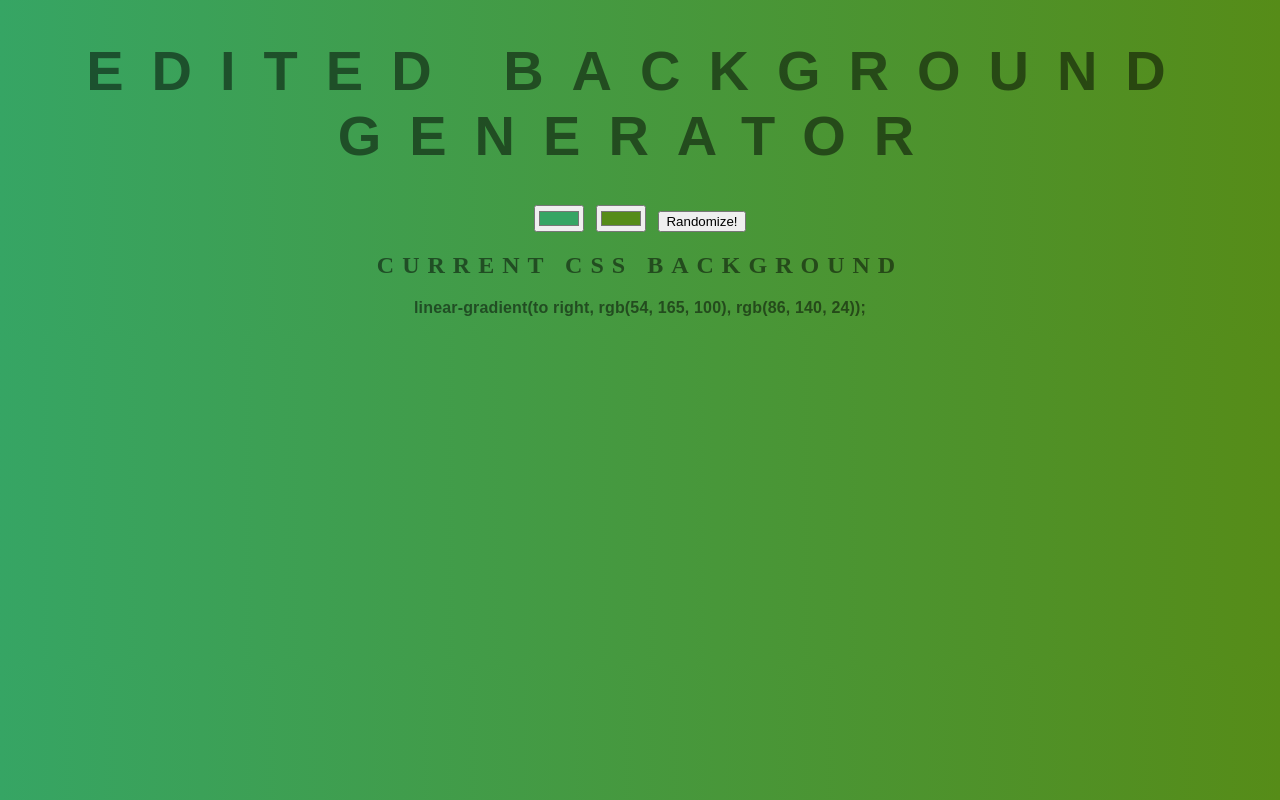
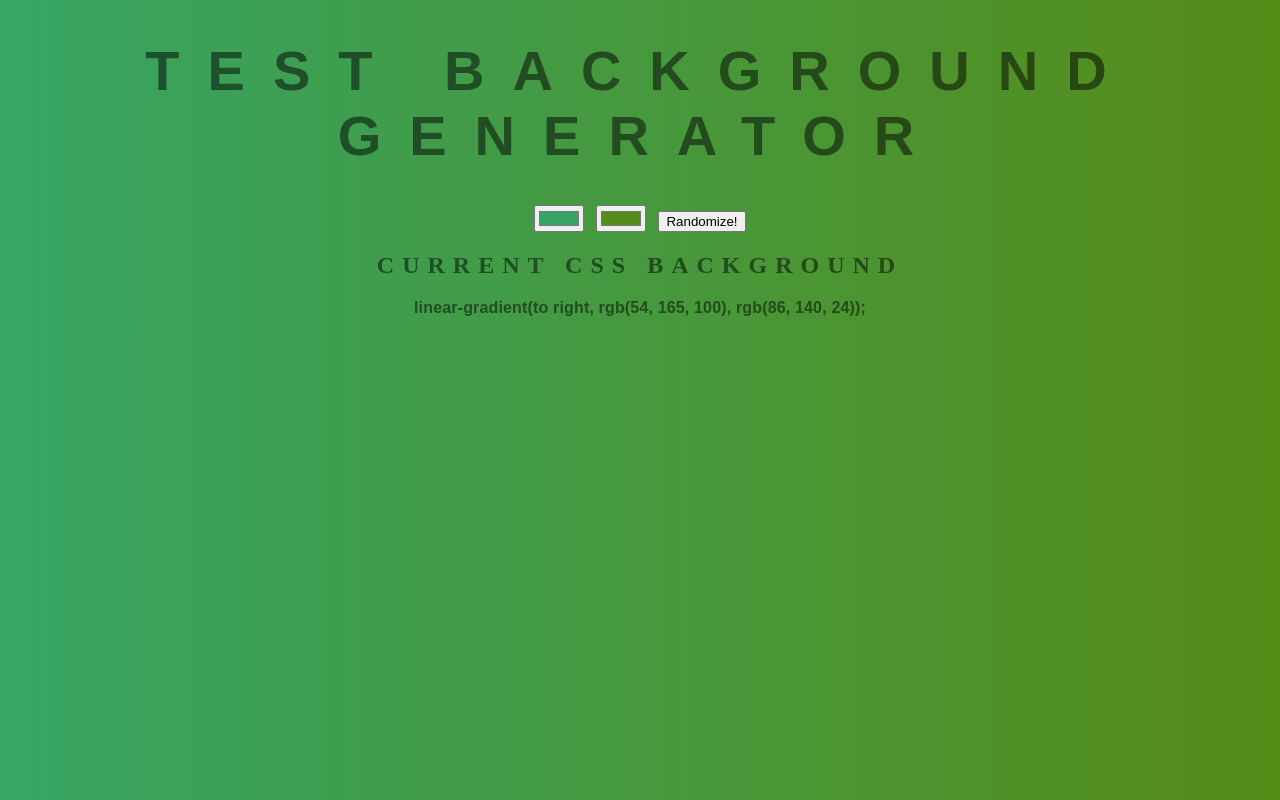
Before and after one commit to 8thajor8/background-generator, a plain HTML site: page index.html in a window 1280 px wide. Drawn offline with Linux system fonts and the light colour scheme.

Commit message:
new test

```diff
--- a/index.html
+++ b/index.html
@@ -5,7 +5,7 @@
 	<link rel="stylesheet" type="text/css" href="style.css">
 </head>
 <body id="gradient">
-	<h1>Edited Background Generator</h1>
+	<h1>Test Background Generator</h1>
 	<input class="color1" type="color" name="color1" >
 	<input class="color2" type="color" name="color2" >
 	<button>Randomize!</button>
```
